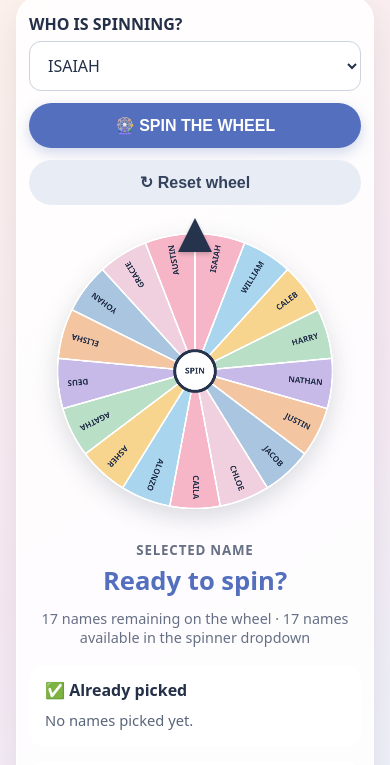
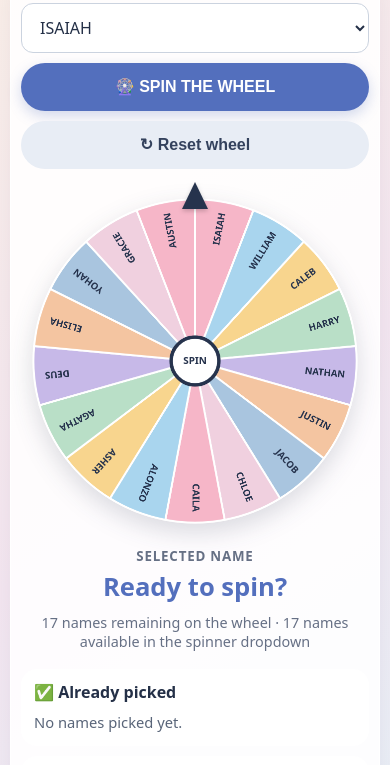
Before and after one commit to angelagarcia0803-ctrl/christmas-name-roulette, a plain HTML site: page index.html in a window 390 px wide. Shown: the part 188-953 px from the top of the page. Drawn offline with Linux system fonts and the light colour scheme.

Commit message:
Add files via upload

```diff
--- a/index.html
+++ b/index.html
@@ -8,7 +8,8 @@
   :root { --ink:#243047; --pink:#f5a6b8; --cream:#fffaf3; --blue:#9bc8e8; }
   * { box-sizing:border-box; }
   body {
-    margin:0; min-height:100vh; padding:28px 16px 40px;
+    margin:0; min-height:100vh;
+    padding: max(18px, env(safe-area-inset-top)) 14px max(28px, env(safe-area-inset-bottom));
     font-family:system-ui,-apple-system,Segoe UI,Roboto,Arial,sans-serif;
     color:var(--ink); background:linear-gradient(145deg,#fff4e9,#f7e9f3 55%,#eaf5fb);
     display:flex; justify-content:center;
@@ -23,18 +24,19 @@
   .controls { display:flex; flex-wrap:wrap; justify-content:center; align-items:end; gap:12px; margin-bottom:18px; }
   label { display:block; text-align:left; font-weight:700; margin-bottom:6px; }
   select {
-    min-width:220px; padding:12px 14px; border:1px solid #cbd3df; border-radius:12px;
-    background:white; color:var(--ink); font:inherit;
+    min-width:220px; min-height:48px; padding:12px 14px; border:1px solid #cbd3df; border-radius:12px;
+    background:white; color:var(--ink); font:inherit; font-size:16px;
   }
   button {
-    border:0; border-radius:999px; padding:13px 24px; font:700 1rem inherit;
-    font-size:1rem; font-weight:750; cursor:pointer; transition:transform .15s,opacity .15s;
+    border:0; border-radius:999px; padding:13px 24px; min-height:48px;
+    font-size:1rem; font-weight:750; cursor:pointer; touch-action:manipulation;
+    transition:transform .15s,opacity .15s;
   }
   button:hover { transform:translateY(-1px); }
   button:disabled { opacity:.5; cursor:not-allowed; transform:none; }
   #spinBtn { color:white; background:#536fbd; box-shadow:0 5px 14px #536fbd44; }
   #resetBtn { color:#34425d; background:#e8edf5; }
-  .wheel-wrap { width:min( min(76vw,560px),100%); margin:8px auto 18px; position:relative; }
+  .wheel-wrap { width:min(100%,560px); margin:8px auto 18px; position:relative; }
   canvas { display:block; width:100%; height:auto; filter:drop-shadow(0 9px 12px rgba(34,44,70,.16)); }
   .pointer {
     position:absolute; z-index:2; top:-5px; left:50%; transform:translateX(-50%);
@@ -50,7 +52,25 @@
   .info p { margin:0; color:#667085; line-height:1.45; font-size:.92rem; }
   #pickedList { color:#596579; line-height:1.6; overflow-wrap:anywhere; }
   .count { color:#667085; font-size:.9rem; margin-top:8px; }
-  @media(max-width:600px) { .panel{padding:16px 12px}.bottom{grid-template-columns:1fr}.controls{align-items:stretch}.controls>div{width:100%}select{width:100%}button{width:100%} }
+  @media(max-width:600px) {
+    body { padding-left:10px; padding-right:10px; }
+    main { width:100%; }
+    h1 { line-height:1.15; margin-top:4px; }
+    .subtitle { font-size:.94rem; margin-bottom:16px; }
+    .panel { padding:15px 10px; border-radius:18px; }
+    .bottom { grid-template-columns:1fr; gap:10px; }
+    .controls { display:grid; grid-template-columns:1fr; gap:10px; align-items:stretch; }
+    .controls>div, select, button { width:100%; min-width:0; }
+    .wheel-wrap { width:min(100%,480px); margin:4px auto 12px; }
+    .pointer { border-left-width:13px; border-right-width:13px; border-bottom-width:27px; }
+    .result { min-height:58px; }
+    .info { padding:12px 13px; }
+  }
+  @media(max-width:360px) {
+    body { padding-left:7px; padding-right:7px; }
+    .panel { padding-left:7px; padding-right:7px; }
+    #resultName { font-size:1.55rem; }
+  }
 </style>
 </head>
 <body>
@@ -108,6 +128,8 @@
   const count = document.getElementById("count");
   const colors = ["#f6b6c8","#a9d5ee","#f8d58e","#b9dfc7","#c7b9e8","#f4c5a1","#a9c5df","#f0d0df"];
 
+  // Build the spinner dropdown once from allNames. It is intentionally never
+  // rebuilt or filtered when a name is picked from the roulette wheel.
   allNames.forEach(name => {
     const option = document.createElement("option");
     option.value = name;
@@ -189,6 +211,8 @@
       } else {
         rotation = ((rotation%(Math.PI*2))+(Math.PI*2))%(Math.PI*2);
         // Remove only the successfully selected recipient from the wheel.
+        // Do not modify allNames or spinnerSelect: every child remains
+        // selectable in WHO IS SPINNING for every subsequent turn.
         wheelNames = wheelNames.filter(n => n !== chosen);
         resultName.textContent = chosen + " 🎉";
         spinning = false;
```
